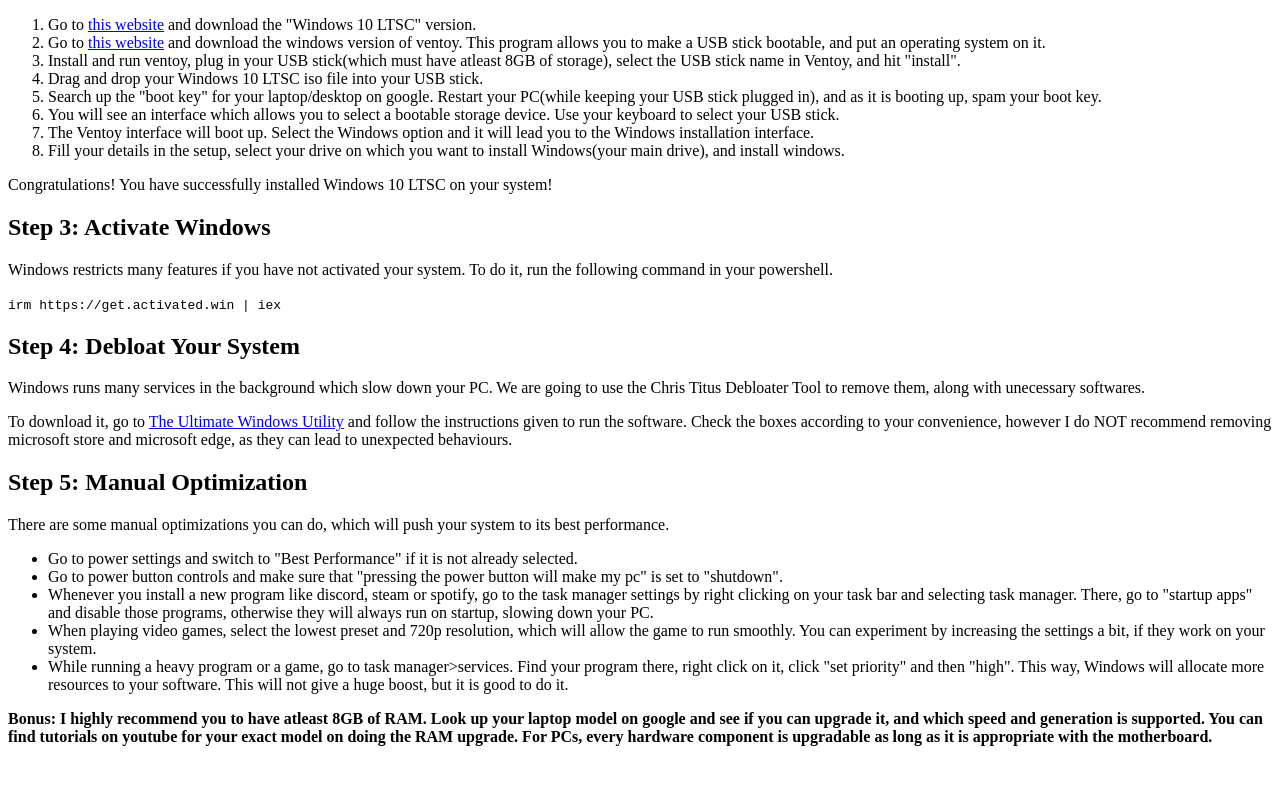
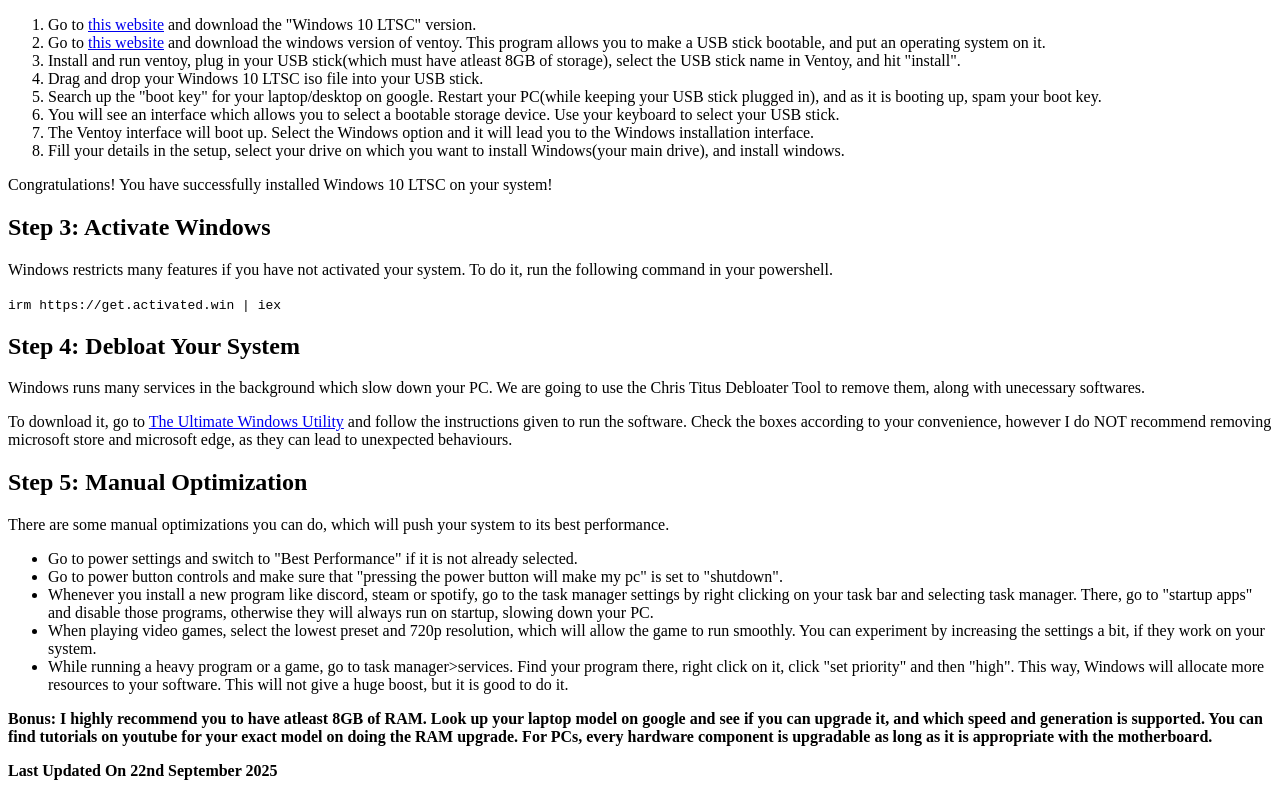
Before and after one commit to crazyarvind/crazyarvind.github.io, a plain HTML site: page pc_optimization_guide.html in a window 1280 px wide. Shown: the part 688-1484 px from the top of the page. Before the commit the page ends 1450 px from the top, so only its background shows below. Drawn offline with Linux system fonts and the light colour scheme.

Commit message:
Minor Change

```diff
--- a/pc_optimization_guide.html
+++ b/pc_optimization_guide.html
@@ -74,5 +74,6 @@
         <li>While running a heavy program or a game, go to task manager>services. Find your program there, right click on it, click "set priority" and then "high". This way, Windows will allocate more resources to your software. This will not give a huge boost, but it is good to do it.</li>
     </ul>
     <p><strong>Bonus: I highly recommend you to have atleast 8GB of RAM. Look up your laptop model on google and see if you can upgrade it, and which speed and generation is supported. You can find tutorials on youtube for your exact model on doing the RAM upgrade. For PCs, every hardware component is upgradable as long as it is appropriate with the motherboard.</strong></p>
+    <p><strong>Last Updated On 22nd September 2025</strong></p>
 </body>
 </html>
```
